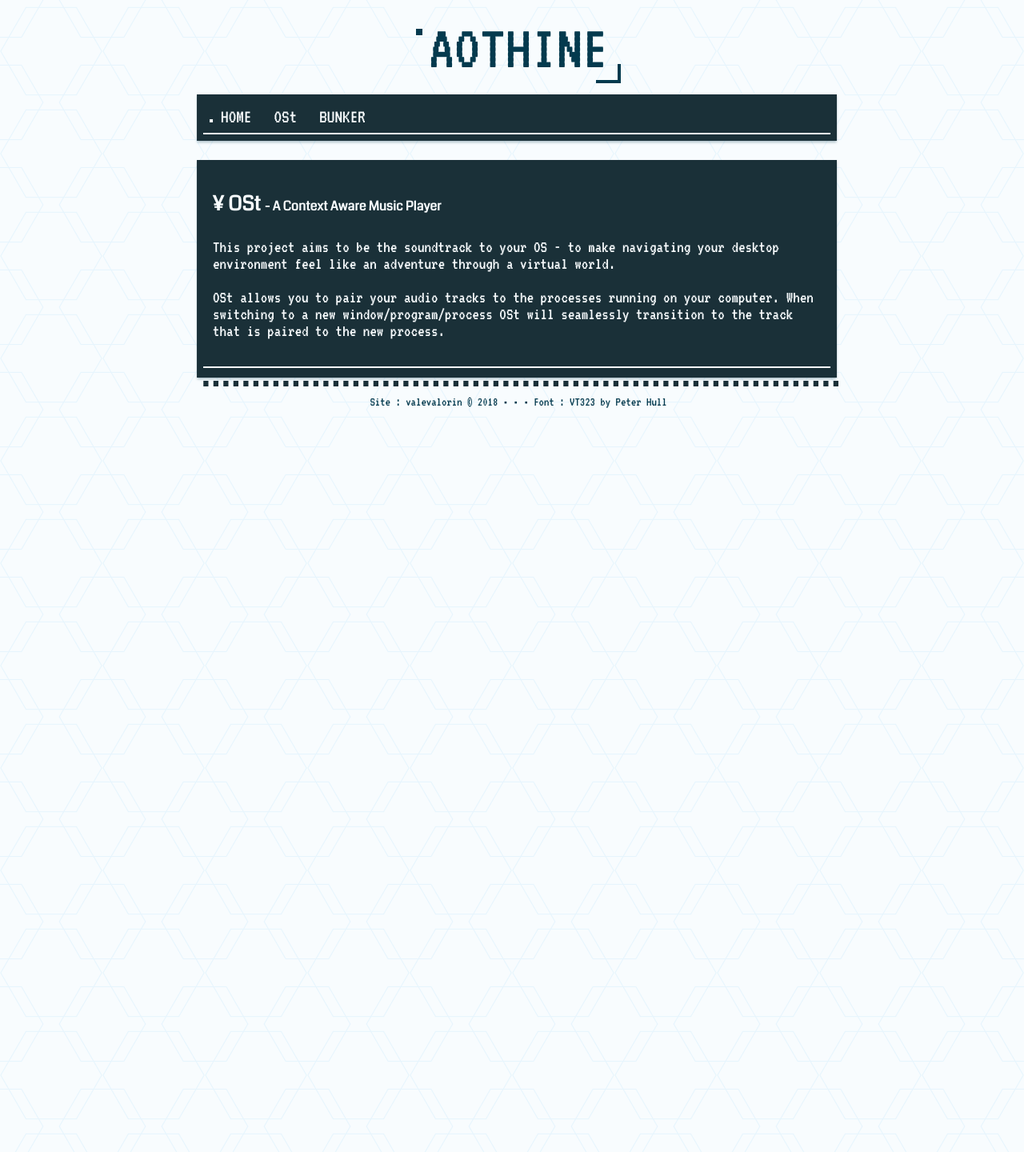
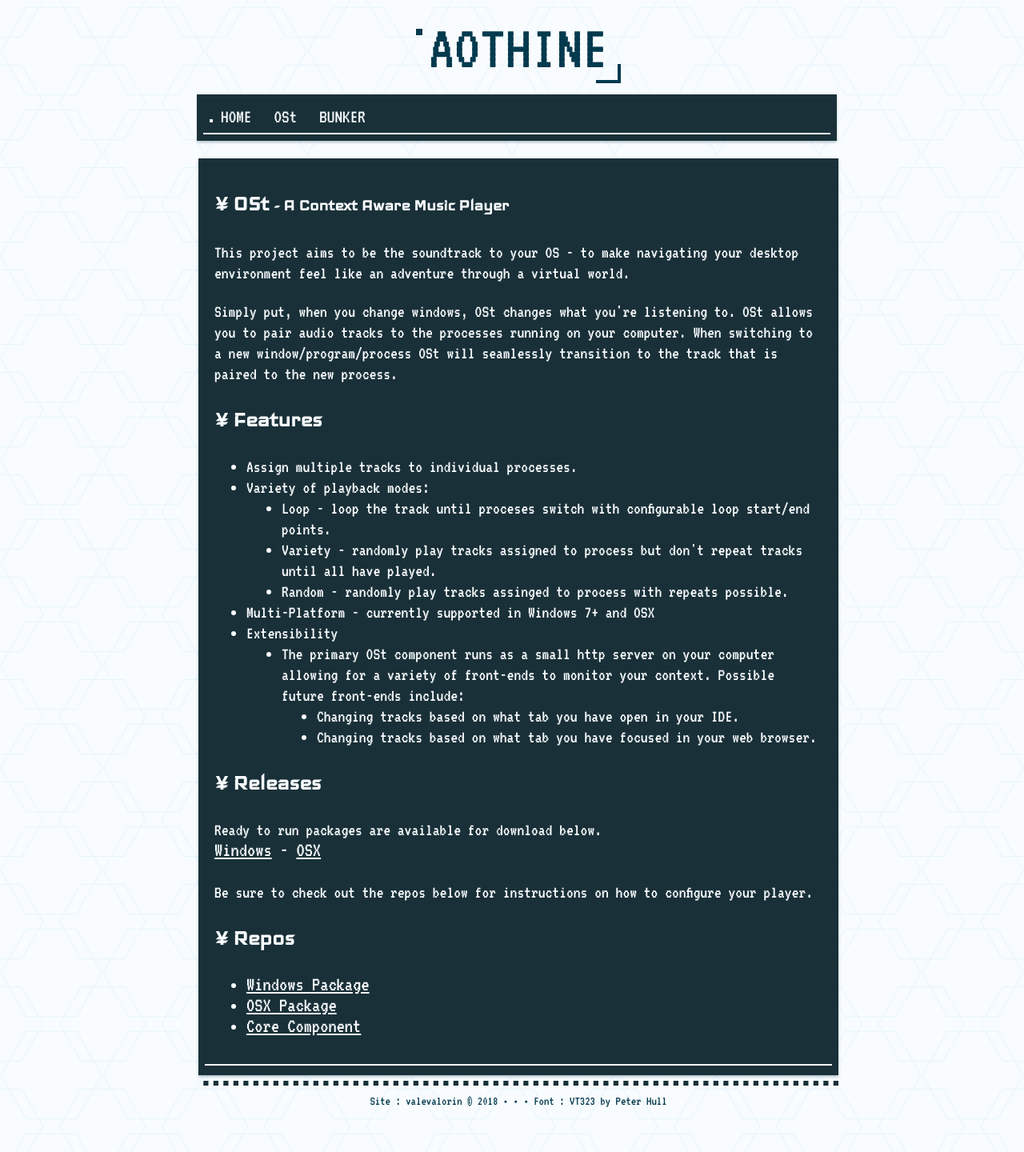
Before and after one commit to valevalorin/aothine, a Jekyll site: the page built from -/ost.html, in a window 1280 px wide. Shown: the whole page at 80% size. Built offline with Jekyll 4.4.1, drawn with Linux system fonts in a browser that asks for light colours.

Commit message:
ost page looking good

```diff
--- a/-/ost.html
+++ b/-/ost.html
@@ -1,18 +1,53 @@
 ---
 layout: base
 ---
+<link rel="stylesheet" href="/styles/ost.css"/>
 <h3>¥ OSt
   <span class="less">
     - A Context Aware Music Player
   </span>
-  <br/>
-  <!-- <span class="less">
-    <a class="less" href="https://github.com/valevalorin/ost">Github Repo</a>
-  </span> -->
 </h3>
 <p>
   This project aims to be the soundtrack to your OS - to make navigating your desktop environment feel like an adventure through a virtual world.
 </p>
 <p>
-  OSt allows you to pair your audio tracks to the processes running on your computer. When switching to a new window/program/process OSt will seamlessly transition to the track that is paired to the new process.
+  Simply put, when you change windows, OSt changes what you're listening to. OSt allows you to pair audio tracks to the processes running on your computer. When switching to a new window/program/process OSt will seamlessly transition to the track that is paired to the new process.
 </p>
+<h3>¥ Features</h3>
+<p>
+  <ul>
+    <li>Assign multiple tracks to individual processes.</li>
+    <li>Variety of playback modes:</li>
+    <li class="indent-1">Loop - loop the track until proceses switch with configurable loop start/end points.</li>
+    <li class="indent-1">Variety - randomly play tracks assigned to process but don't repeat tracks until all have played.</li>
+    <li class="indent-1">Random - randomly play tracks assinged to process with repeats possible.</li>
+    <li>Multi-Platform - currently supported in Windows 7+ and OSX</li>
+    <li>Extensibility</li>
+    <li class="indent-1">The primary OSt component runs as a small http server on your computer allowing for a variety of front-ends to monitor your context. Possible future front-ends include:</li>
+    <li class="indent-2">Changing tracks based on what tab you have open in your IDE.</li>
+    <li class="indent-2">Changing tracks based on what tab you have focused in your web browser.</li>
+  </ul>
+</p>
+<h3>¥ Releases</h3>
+<p>
+  Ready to run packages are available for download below.<br/>
+  <span class="releases">
+    <a href="/releases/ost/windows">Windows</a> -
+    <a href="/releases/ost/osx">OSX</a>
+  </span><br/><br/>
+  Be sure to check out the repos below for instructions on how to configure your player.
+</p>
+<h3>¥ Repos</h3>
+<p>
+  <ul>
+    <li>
+      <a class="releases" href="https://github.com/valevalorin/ost">Windows Package</a>
+    </li>
+    <li>
+      <a class="releases" href="https://github.com/valevalorin/ost-osx">OSX Package</a>
+    </li>
+    <li>
+      <a class="releases" href="https://github.com/valevalorin/ost-sound-agent">Core Component</a>
+    </li>
+  </ul>
+</p>
--- /dev/null
+++ b/sound/430_56605896-a8df-4ca1-b1a2-10f4f0598e42_incremental.csv
@@ -0,0 +1 @@
+"YouTube public id","YouTube public url","YouTube published at","YouTube title","YouTube duration","YouTube view count","YouTube channel public id","YouTube channel public url","YouTube channel title","YouTube category title","30 Day Video View Projection","Blacklisted","Profanity","Violence","Sexual","Drugs","Hate Speech","Num Bad Words","Bad Words","VueScore"
--- a/styles/base.scss
+++ b/styles/base.scss
@@ -38,6 +38,16 @@
     100% {transform: translate(0px, 0px);}
 }
 
+@keyframes page-motion {
+    from {transform: translate(0, 0);}
+    20% {transform: translate(-2px, 2px);}
+    40% {transform: translate(2px, -2px);}
+    // 50% {transform: translate(0px, 0px);}
+    60% {transform: translate(-2px, -2px);}
+    80% {transform: translate(2px, 2px);}
+    100% {transform: translate(0px, 0px);}
+}
+
 * {
   box-sizing:border-box;
 }
@@ -54,6 +64,7 @@ html {
     overflow-y:auto;
     color:$dark-blue;
     font-family:VT323;
+    // line-height:14.4px;
     // background-color:red;
 
     div.primary-column {
@@ -200,10 +211,11 @@ html {
       // padding:12px;
       margin-top:1.5rem;
       padding:12px 8px;
-      font-size:16pt;
+      font-size:22px;
+      line-height:26px;
 
-      animation: navigation-motion 12s ease-out;
-      animation-iteration-count: infinite;
+      // animation: page-motion 12s ease-out;
+      // animation-iteration-count: infinite;
 
       .content-wrapper {
         border-bottom:2px solid $light-blue;
@@ -218,11 +230,26 @@ html {
       }
 
       h3 {
-        font-family:Coda;
+        font-family:Iceland;
+        font-size:2rem;
 
         .less {
           // font-family:VT323;
-          font-size:1rem;
+          font-size:1.5rem;
+        }
+      }
+
+      ul {
+        li {
+          // margin-top:4px;
+          // margin-bottom:4px;
+        }
+        li.indent-1 {
+          margin-left:2em;
+        }
+
+        li.indent-2 {
+          margin-left:4em;
         }
       }
 
--- /dev/null
+++ b/styles/ost.scss
@@ -0,0 +1,11 @@
+---
+---
+@import 'colors';
+
+.releases {
+  font-size:1.6rem;
+}
+
+.repo-link {
+  font-size:1rem;
+}
```
